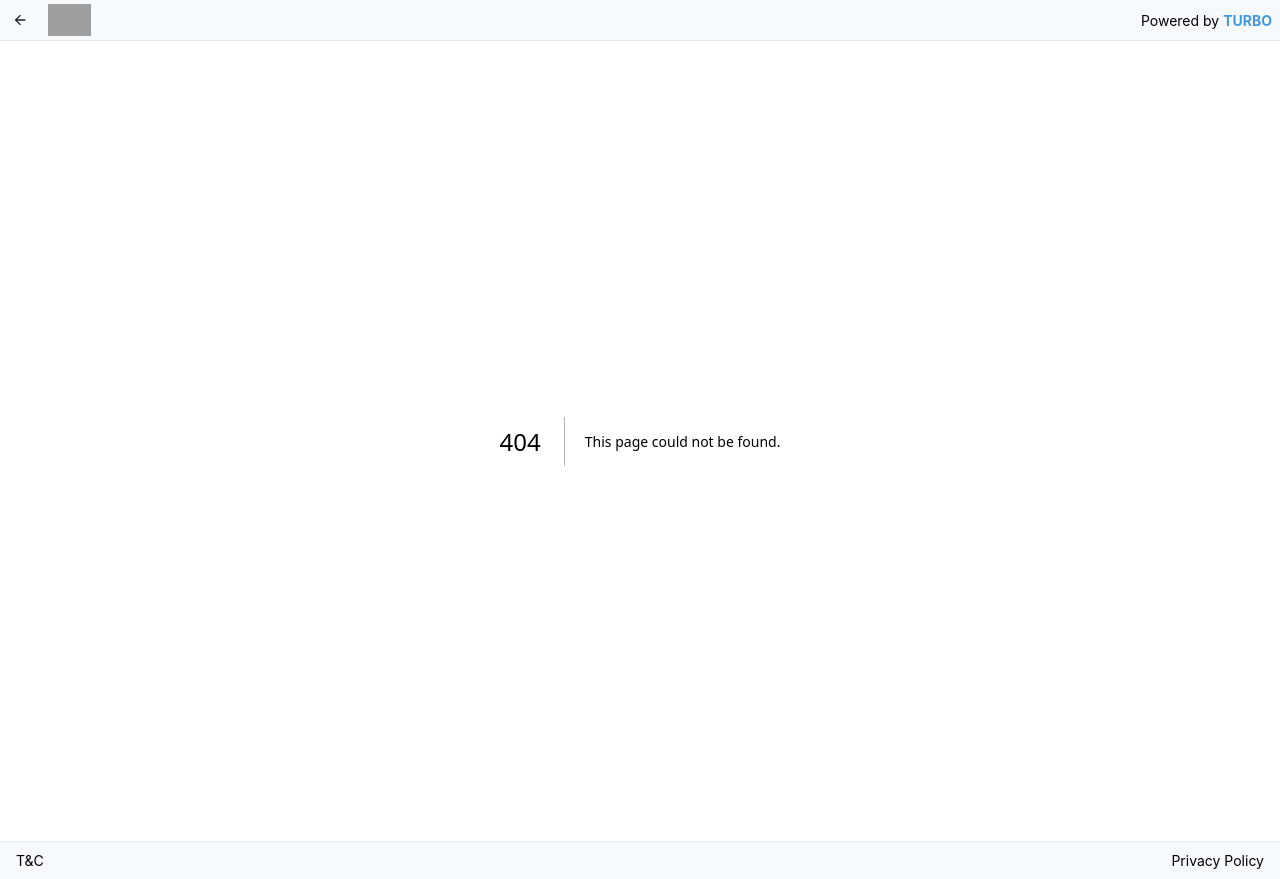
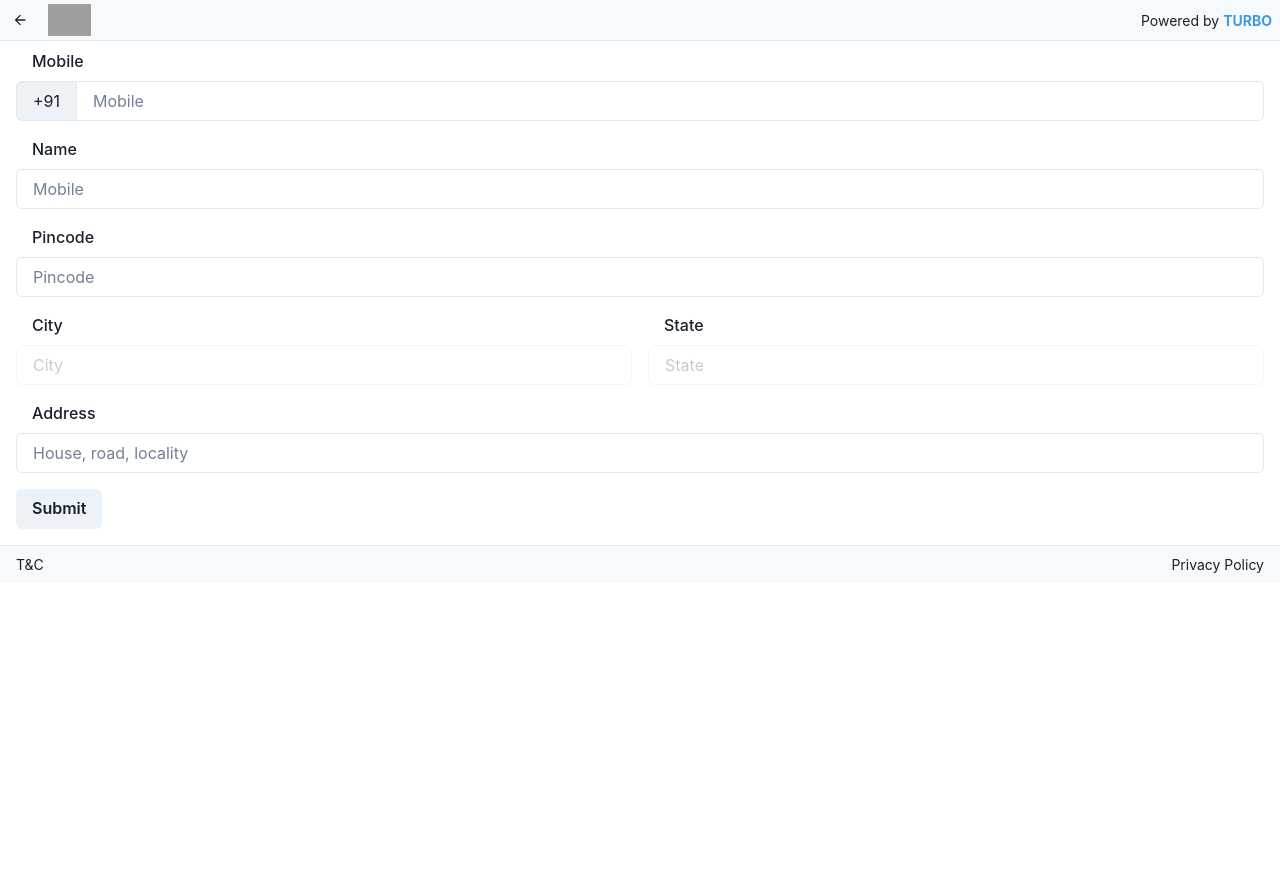
Before and after one commit to jatinkumar159/wismo, a Next.js app: page /new-address in a window 1280 px wide. Before the commit this address had no page. After the commit the page ends 800 px from the top, so only its background shows below. Built offline with nearby package versions, Linux system fonts and the light colour scheme; grey boxes are pictures that could not be loaded.

Commit message:
New Address Form

```diff
--- /dev/null
+++ b/pages/addresses/addresses.module.scss
@@ -0,0 +1,7 @@
+.container {
+    font-size: 0.875rem;
+}
+
+.section {
+    border-bottom: 1px solid var(--chakra-colors-gray-200);
+}
--- a/pages/confirmation.tsx
+++ b/pages/confirmation.tsx
@@ -7,7 +7,7 @@ export default function Confirmation() {
     return (
         <Box className={`${styles.container} confirmation`}>
             <Box className={styles.section}>
-                <div className={`${styles.sectionContent} mobile-section`}>
+                <div className={`mobile-section`}>
                     <p>Creating an order with <span className={styles.mobileNumber}>+91 9654723413</span>
                     <IconButton icon={<EditIcon/>} aria-label={'Edit mobile'} background={'transparent'} _hover={{ bg: 'transparent'}}/></p>
                 </div>
--- /dev/null
+++ b/pages/new-address.tsx
@@ -0,0 +1,71 @@
+import { Box, Button, Flex, FormControl, FormLabel, Input, InputGroup, InputLeftAddon } from "@chakra-ui/react";
+import { useFormik } from "formik";
+import styles from './new-address/new-address.module.scss';
+
+interface Address {
+    mobile: string,
+    name: string,
+    pincode: number | string,
+    addressType: string,
+    country: string,
+    district: string,
+    city: string,
+    state: string,
+    addressLine: string
+}
+
+export default function NewAddress() {
+
+    const formik = useFormik({
+        initialValues: {
+            mobile: '',
+            name: '',
+            pincode: '',
+            addressType: '',
+            country: '',
+            district: '',
+            city: '',
+            state: '',
+            addressLine: ''
+        },
+        onSubmit: (values) => {
+            console.log(JSON.stringify(values));
+        }
+    })
+    return (
+        <Box className={styles.container} mb={2}>
+            <form>
+                <FormControl mb={4}>
+                    <FormLabel ps={4} htmlFor="mobile">Mobile</FormLabel>
+                    <InputGroup>
+                        <InputLeftAddon children={`+91`}></InputLeftAddon>
+                        <Input type="tel" placeholder={`Mobile`}></Input>
+                    </InputGroup>
+                </FormControl>
+                <FormControl mb={4}>
+                    <FormLabel ps={4} htmlFor="name">Name</FormLabel>
+                    <Input type="text" placeholder="Mobile" aria-placeholder="Mobile"></Input>
+                </FormControl>
+                <FormControl mb={4}>
+                    <FormLabel ps={4} htmlFor="name">Pincode</FormLabel>
+                    <Input type="text" placeholder="Pincode" aria-placeholder="Pincode"></Input>
+                </FormControl>
+                <Flex flexDir="row" justifyContent={`space-between`} gap={4} mb={4}>
+                    <FormControl>
+                        <FormLabel ps={4} htmlFor="name">City</FormLabel>
+                        <Input disabled type="text" placeholder="City" aria-placeholder="City"></Input>
+                    </FormControl>
+                    <FormControl>
+                        <FormLabel ps={4} htmlFor="name">State</FormLabel>
+                        <Input disabled type="text" placeholder="State" aria-placeholder="State"></Input>
+                    </FormControl>
+                </Flex>
+                <FormControl mb={4}>
+                    <FormLabel ps={4} htmlFor="name">Address</FormLabel>
+                    <Input type="text" placeholder="House, road, locality" aria-placeholder="house, road, locality"></Input>
+                </FormControl>
+                <Button type="submit">Submit</Button>
+            </form>
+        </Box>
+    )
+}
--- /dev/null
+++ b/pages/new-address/new-address.module.scss
@@ -0,0 +1,4 @@
+.container {
+    font-size: 0.875rem;
+    padding: 0.5rem 1rem;
+}
```
Also changed, not shown: pages/addresses.tsx (+13 -4 lines).
